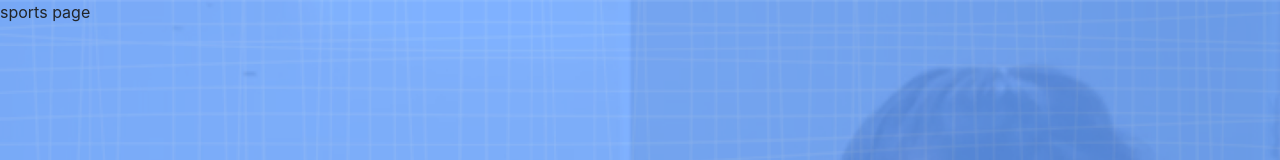
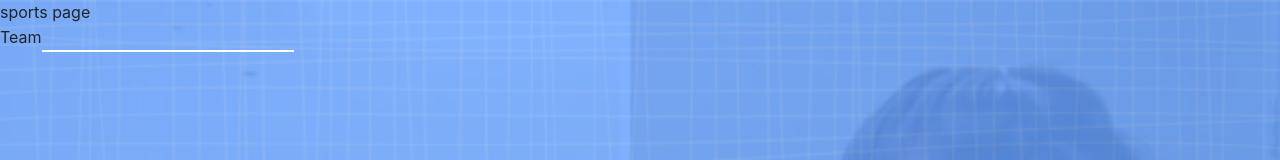
Before and after one commit to Mariastakh/dashboard-frontend, a React (Create React App) app: page /sports in a window 1280 px wide. Shown: the top 160 px of the page. Built offline with nearby package versions, Linux system fonts and the light colour scheme.

Commit message:
Add team to team preview and allow the team name to be added to localStorage

```diff
--- a/src/App.js
+++ b/src/App.js
@@ -17,15 +17,23 @@ export default class App extends Component {
     this.state = {
       loggedInStatus: "logged out",
       user: {},
+      team: localStorage.getItem('teamdata') || "no team set",
     };
 
     this.handleLogin = this.handleLogin.bind(this);
+    this.handleTeam = this.handleTeam.bind(this);
   }
 
   handleLogin() {
     this.setState({
       loggedInStatus: "LOGGED_IN",
     });
+  }
+
+  handleTeam(data) {
+    console.log("team handled");
+    console.log(data);
+    localStorage.setItem('teamdata', data);
   }
 
   render() {
@@ -60,11 +68,18 @@ export default class App extends Component {
               <DashboardPage
                 {...props}
                 loggedInStatus={this.state.loggedInStatus}
+                team={this.state.team}
               />
             )}
           />
           <Route path="/tasks" exact component={TasksPage} />
-          <Route path="/sports" exact component={SportsPage} />
+          <Route
+            path="/sports"
+            exact
+            render={(props) => (
+              <SportsPage {...props} handleTeam={this.handleTeam} />
+            )}
+          />
           <Route path="/news" exact component={NewsPage} />
           <Route path="/photos" exact component={PhotoPage} />
         </Router>
--- a/src/Components/SportsPreview.js
+++ b/src/Components/SportsPreview.js
@@ -11,7 +11,8 @@ export default class SportsPreview extends Component {
     return (
       <>
         <div className={styles.preview} data-testid="sportspreview">
-          {/* Sports */}
+          Sport<br></br>
+          {this.props.team}
           <a href="/sports">
             <img className={styles.img} src={container} alt="a sports update" />
           </a>
--- a/src/Pages/DashboardPage.jsx
+++ b/src/Pages/DashboardPage.jsx
@@ -96,7 +96,7 @@ export default class DashboardPage extends Component {
             />
           </Col>
           <Col xs={12} md={4}>
-            <SportsPreview />
+            <SportsPreview team={this.props.team} />
           </Col>
         </Row>
         <Row>
--- a/src/Pages/SportsPage.jsx
+++ b/src/Pages/SportsPage.jsx
@@ -3,9 +3,37 @@ import React, { Component } from "react";
 export default class SporstPage extends Component {
   constructor(props) {
     super(props);
+    this.state = { team: "" };
   }
 
+  handleTeamChange = (event) => {
+    this.setState({ team: event.target.value });
+  };
+
+  handleSubmit = (event) => {
+    event.preventDefault();
+    this.props.handleTeam(this.state.team);
+  };
+
   render() {
-    return <>sports page</>;
+    const { team } = this.state;
+    return (
+      <>
+        sports page
+        <form onSubmit={this.handleSubmit}>
+          <div data-testid="team">
+            <label>Team</label>
+            <input
+              data-testid="teaminput"
+              name="team"
+              type="text"
+              value={team}
+              onChange={this.handleTeamChange}
+              required
+            />
+          </div>
+        </form>
+      </>
+    );
   }
 }
```
